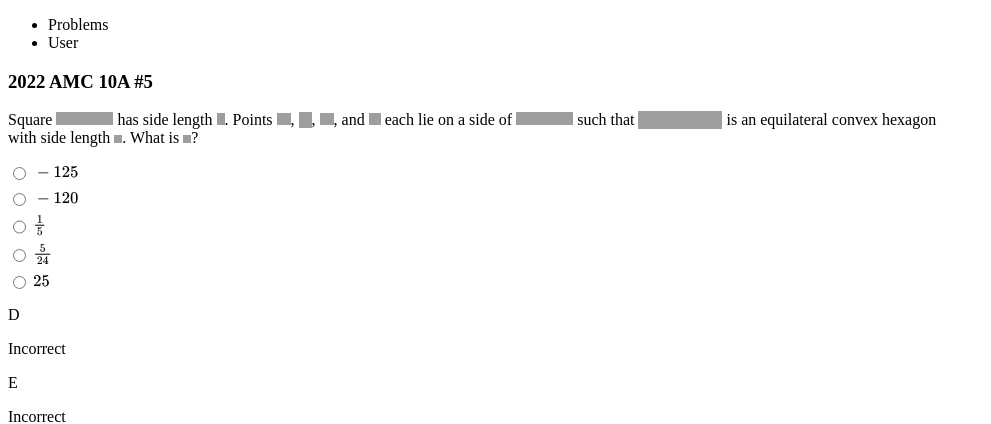
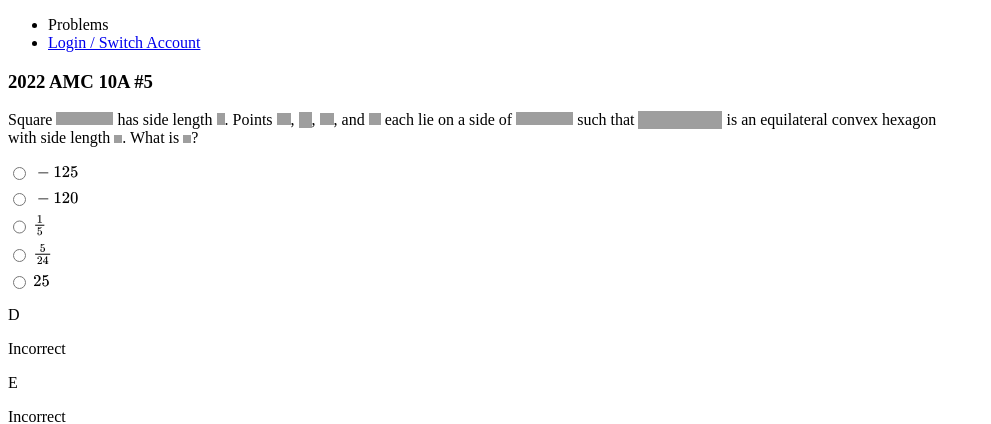
Before and after one commit to iuruoy-shao/training-problems, a Flask app: page /problems/1 in a window 1280 px wide. Shown: the top 424 px of the page, without its empty margins (0-991 px from the left). Run offline with Flask 3, Linux system fonts and the light colour scheme; a user stored in the database is signed in; data comes from the database, SQL or seed files in the repository; grey boxes are pictures that could not be loaded.

Commit message:
added link to switch login

```diff
--- a/site/templates/base.html
+++ b/site/templates/base.html
@@ -27,7 +27,7 @@
         <nav>
             <ul>
                 <li><a>Problems</a></li>
-                <li><a>User</a></li>
+                <li><a href="/login">Login / Switch Account</a></li>
             </ul>
         </nav>
         {% block main %}{% endblock %}
```
